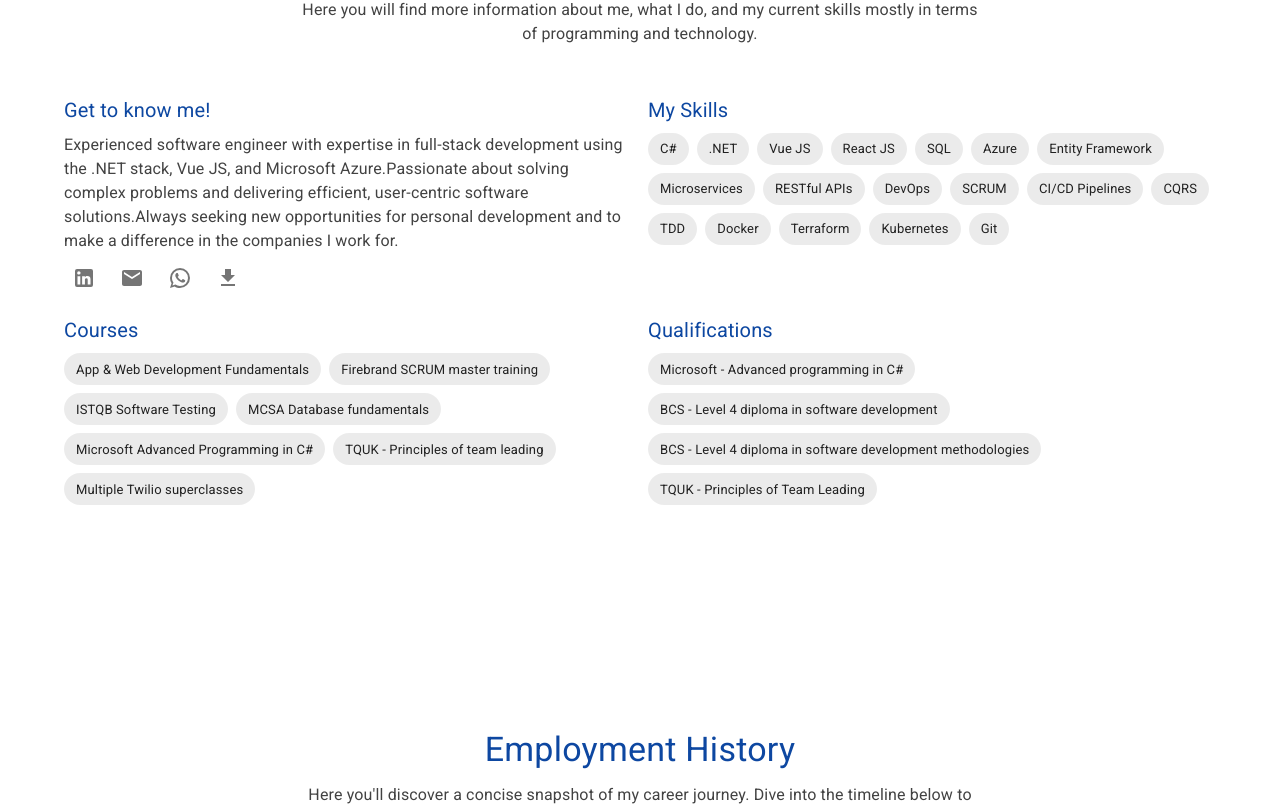
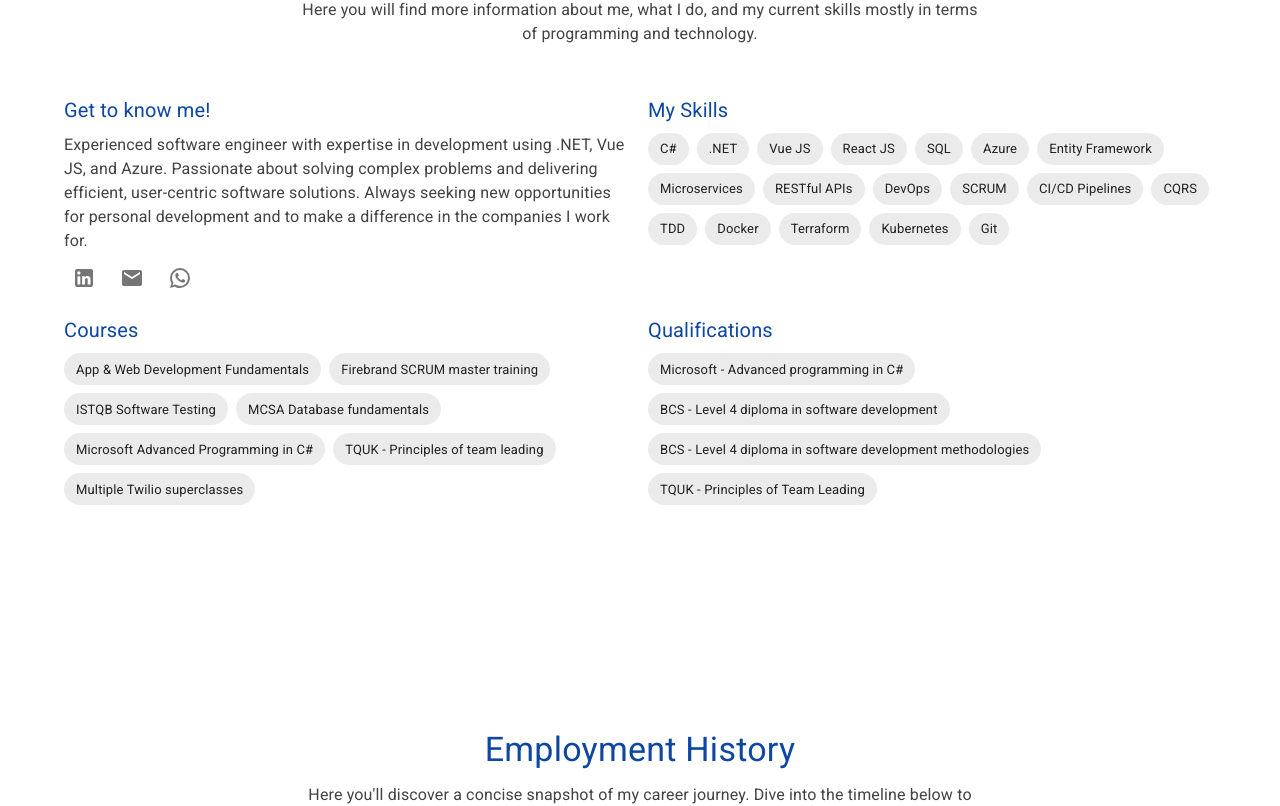
Before and after one commit to CameronFullerDev/CameronFullerDev.github.io, a React (Create React App) app: page /#/ in a window 1280 px wide. Shown: the part 1016-1822 px from the top of the page. Built offline with nearby package versions, Linux system fonts and the light colour scheme.

Commit message:
Content updates

```diff
--- a/src/components/Portfolio.tsx
+++ b/src/components/Portfolio.tsx
@@ -8,8 +8,7 @@ export default function Portfolio() {
     <Section
       title="Projects"
       description="Here you will find some of the personal and clients projects that I
-have worked on, Whether you're curious or looking for collaboration
-opportunities, this is the place to see what I've been working on."
+have worked on or am currently working on."
     >
       <Masonry columns={{ xs: 1, sm: 2, md: 3 }} spacing={2}>
         {projects.map((project, index) => (
--- a/src/components/common/Socials.tsx
+++ b/src/components/common/Socials.tsx
@@ -3,7 +3,6 @@ import LinkedInIcon from "@mui/icons-material/LinkedIn";
 import WhatsAppIcon from "@mui/icons-material/WhatsApp";
 import { IconButton, Stack } from "@mui/material";
 import { useLinks } from "../../hooks/links";
-import DownloadIcon from "@mui/icons-material/Download";
 
 export default function Socials() {
   const { openUrl, openUrlInNewTab, openMailUrl } = useLinks();
@@ -11,13 +10,6 @@ export default function Socials() {
   const linkedInUrl = "https://www.linkedin.com/in/cameron-fuller-455052141/";
   const email = "cameron-fuller@hotmail.com";
   const whatsappUrl = "https://wa.me/+447539250603";
-
-  function handleDownload() {
-    const link = document.createElement("a");
-    link.href = require("../../assets/cameron-fuller-cv.pdf");
-    link.download = "cameron-fuller-cv.pdf";
-    link.click();
-  }
 
   return (
     <Stack
@@ -29,18 +21,18 @@ export default function Socials() {
         color: "text.secondary",
       }}
     >
-      <IconButton aria-label="LinkedIn"  onClick={() => openUrlInNewTab(linkedInUrl)}>
+      <IconButton
+        aria-label="LinkedIn"
+        onClick={() => openUrlInNewTab(linkedInUrl)}
+      >
         <LinkedInIcon />
       </IconButton>
-      <IconButton aria-label="Email"  onClick={() => openMailUrl(email)}>
+      <IconButton aria-label="Email" onClick={() => openMailUrl(email)}>
         <EmailIcon />
       </IconButton>
       <IconButton aria-label="Whatsapp" onClick={() => openUrl(whatsappUrl)}>
         <WhatsAppIcon />
       </IconButton>
-      <IconButton aria-label="Download my CV" onClick={handleDownload}>
-        <DownloadIcon />
-      </IconButton>
     </Stack>
   );
 }
--- a/src/data/summary.ts
+++ b/src/data/summary.ts
@@ -1,9 +1,6 @@
 const shortSummary =
-  "Experienced software engineer with expertise in full-stack development using the .NET stack, Vue JS, and Microsoft Azure.";
+  "Experienced software engineer with expertise in development using .NET, Vue JS, and Azure.";
 
-const summary =
-  shortSummary +
-  "Passionate about solving complex problems and delivering efficient, user-centric software solutions." +
-  "Always seeking new opportunities for personal development and to make a difference in the companies I work for.";
+const summary = `${shortSummary} Passionate about solving complex problems and delivering efficient, user-centric software solutions. Always seeking new opportunities for personal development and to make a difference in the companies I work for.`;
 
 export { shortSummary, summary };
```
Also changed, not shown: src/components/common/ThemeToggle.tsx (+1 -6 lines).
